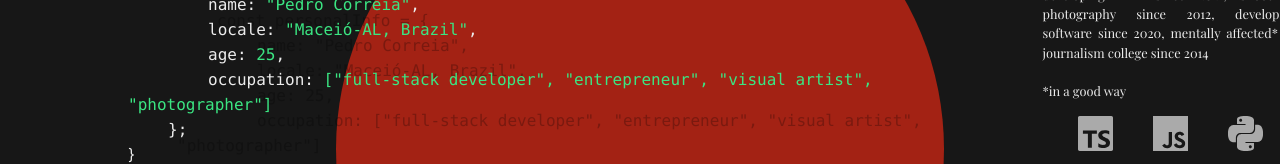
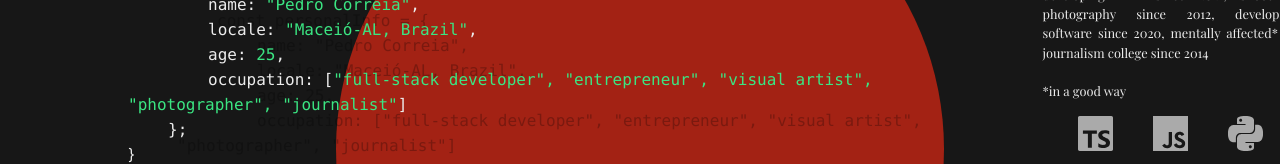
Before and after one commit to pdr3392/webSitePortfolio, a Next.js app: page / in a window 1280 px wide. Shown: the part 331-495 px from the top of the page. Built offline with nearby package versions, Linux system fonts and the light colour scheme; a web font is replaced by a local one.

Commit message:
updating1

```diff
--- a/src/components/CodeHero.tsx
+++ b/src/components/CodeHero.tsx
@@ -160,17 +160,16 @@ export default function CodeHero() {
           marginLeft: "5rem",
         }}
       >
-        {`
-          occupation:
-          `}
+        {`occupation: [`}
       </code>
       <code
         style={{
           color: "#3BE582",
         }}
       >
-        {`["full-stack developer", "entrepreneur", "visual artist", "photographer"]`}
+        {`"full-stack developer", "entrepreneur", "visual artist", "photographer", "journalist"`}
       </code>
+      <code>]</code>
       <br />
       <code
         style={{
--- a/src/pages/index.tsx
+++ b/src/pages/index.tsx
@@ -7,9 +7,11 @@ import {
   VStack,
   HStack,
   Grid,
+  Link as ChakraLink,
   GridItem,
 } from "@chakra-ui/react";
 import Image from "next/image";
+import Link from "next/link";
 import ReactCountryFlag from "react-country-flag";
 import CodeHero from "../components/CodeHero";
 import { SiTypescript, SiJavascript, SiPython } from "react-icons/si";
@@ -79,6 +81,8 @@ export default function Index() {
             >
               UPWORK
             </Text>
+            <Link href={`/projects`} passHref>
+              <ChakraLink style={{ textDecoration: "none" }}>
                 <Text
                   color="gray.200"
                   cursor="pointer"
@@ -91,6 +95,8 @@ export default function Index() {
                 >
                   PROJECTS
                 </Text>
+              </ChakraLink>
+            </Link>
           </HStack>
           <Box alignSelf="flex-end" h="5px" w="100vw" bgColor="red.500"></Box>
         </VStack>
--- /dev/null
+++ b/src/pages/projects.tsx
@@ -0,0 +1,5 @@
+import { Text } from "@chakra-ui/react";
+
+export default function Projects() {
+  return <Text color="gray.200">Projects</Text>;
+}
```
Lines whose indentation alone changed are shown as unchanged.
